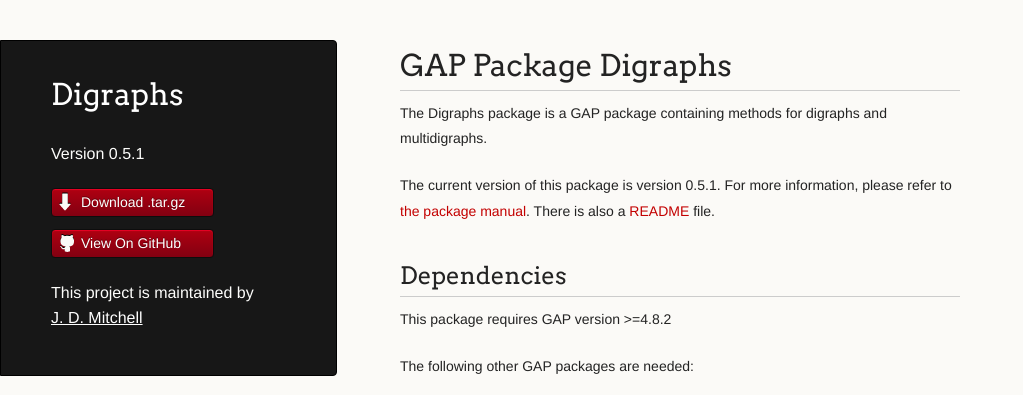
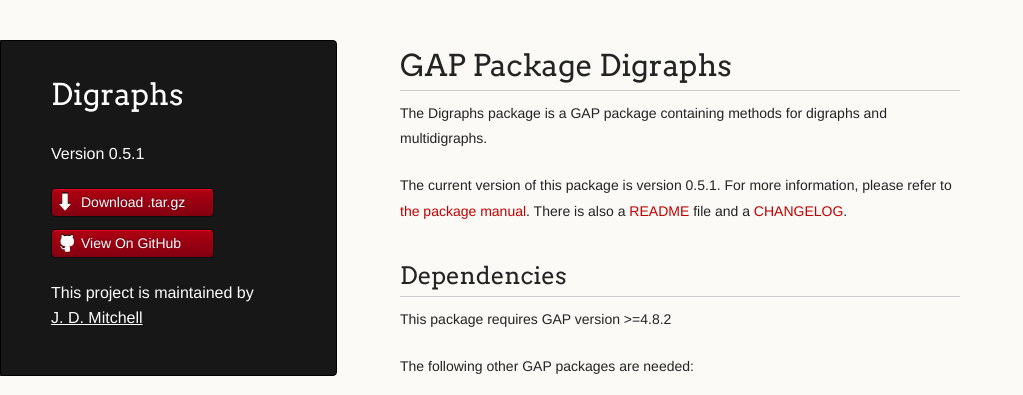
Before and after one commit to digraphs/Digraphs, a Jekyll site: the page built from index.md, in a window 1280 px wide and 994 px high. Shown: the top 395 px of the window, without its empty margins (0-1023 px from the left). Built offline with Jekyll 4.4.1, drawn with Linux system fonts in a browser that asks for light colours.

Commit message:
Updating before 0.5.1 release

```diff
--- /dev/null
+++ b/CHANGELOG.html
@@ -0,0 +1,5 @@
+---
+layout: default
+---
+{% capture CHANGELOG %}{% include_relative CHANGELOG.md %}{% endcapture %}
+{{ CHANGELOG | markdownify }}
--- a/index.md
+++ b/index.md
@@ -8,7 +8,7 @@
 
 The current version of this package is version {{site.data.package.version}}.
 For more information, please refer to [the package manual]({{site.data.package.doc-html}}).
-There is also a [README](README.html) file.
+There is also a [README](README.html) file and a [CHANGELOG](CHANGELOG.html).
 
 ## Dependencies
 
```
Also changed, not shown: CHANGELOG.md (added).
